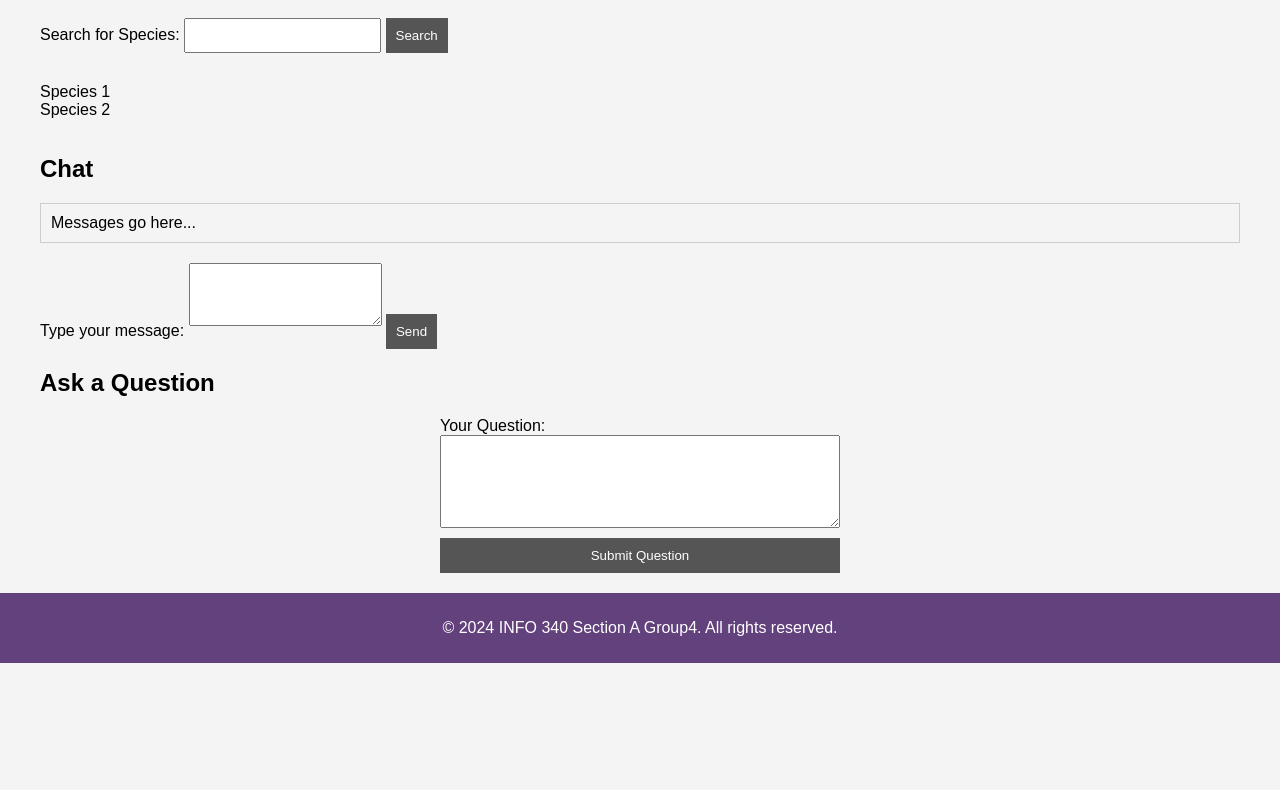
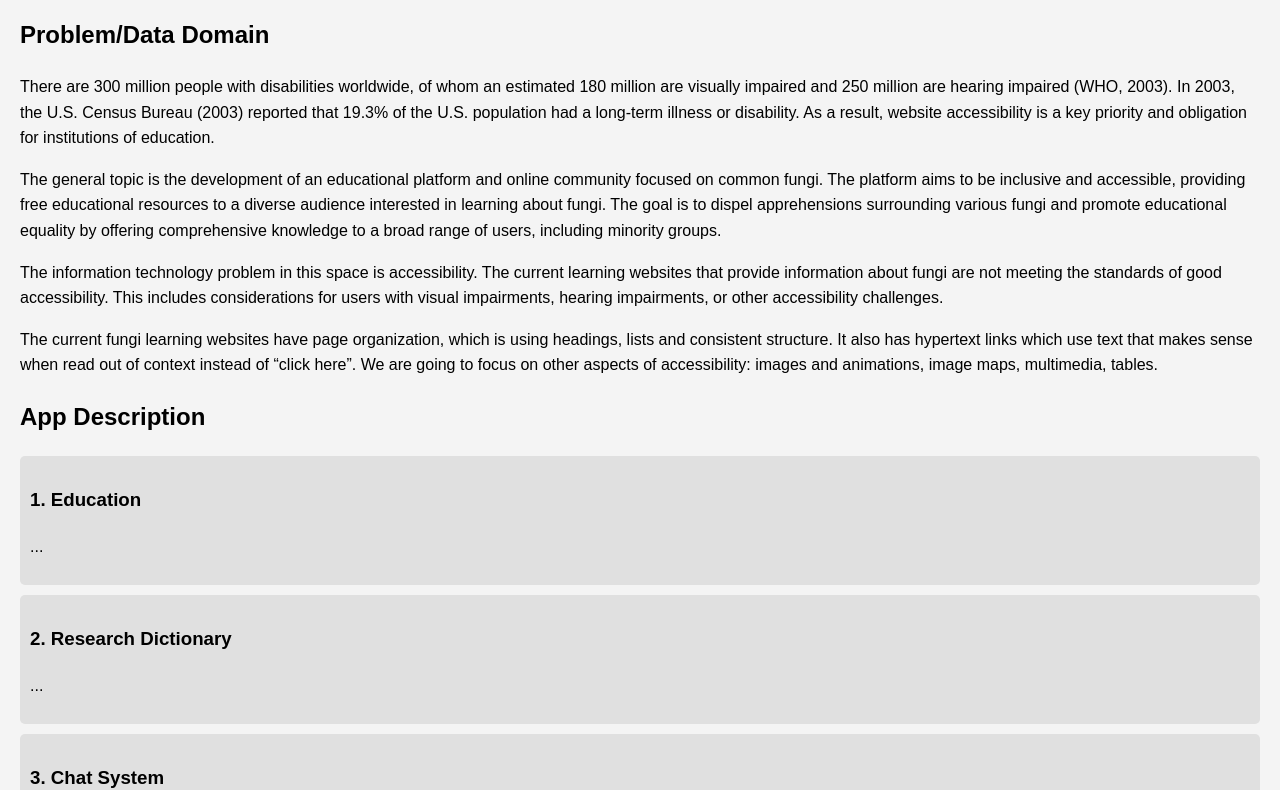
Before and after one commit to info340-au23a/INFO340FinalProject, a plain HTML site: page index.html in a window 1280 px wide. Shown: the part 184-974 px from the top of the page. Before the commit the page ends 847 px from the top, so only its background shows below. Drawn offline with Linux system fonts and the light colour scheme.

Commit message:
proposal first draft

```diff
--- a/css/style.css
+++ b/css/style.css
@@ -1,84 +1,33 @@
 body {
     font-family: Arial, sans-serif;
-    margin: 0;
-    padding: 0;
+    line-height: 1.6;
+    margin: 20px;
     background-color: #f4f4f4;
 }
 
 header {
-    background-color: #62417d;
+    text-align: center;
+    background-color: #683e73;
     color: #fff;
-    padding: 10px;
-    text-align: center;
-}
-
-nav {
-    background-color: #8d60b2;
-    color: #fff;
-    padding: 10px;
-    text-align: center;
-}
-
-section {
-    padding: 20px;
-}
-
-footer {
-    background-color: #62417d;
-    color: #fff;
-    padding: 10px;
-    text-align: center;
-}
-
-.container {
-    max-width: 1200px;
-    margin: 0 auto;
-}
-
-.search-bar {
-    margin-bottom: 20px;
-}
-
-.species-list {
-    list-style: none;
-    padding: 0;
-}
-
-.chat {
-    display: flex;
-    flex-direction: column;
-}
-
-.chat-box {
-    border: 1px solid #ccc;
-    margin-bottom: 10px;
     padding: 10px;
 }
 
-.chat-input {
-    margin-top: 10px;
+.group-members {
+    margin-top: 20px;
+    font-weight: bold;
 }
 
-.question-form {
+.problem-domain {
     margin-top: 20px;
 }
 
-form {
-    display: flex;
-    flex-direction: column;
-    max-width: 400px;
-    margin: 0 auto;
+.app-description {
+    margin-top: 20px;
 }
 
-input, textarea {
-    margin-bottom: 10px;
-    padding: 8px;
+.app-feature {
+    margin-top: 10px;
+    background-color: #e0e0e0;
+    padding: 10px;
+    border-radius: 5px;
 }
-
-button {
-    padding: 10px;
-    background-color: #555;
-    color: #fff;
-    cursor: pointer;
-    border: none;
-}
--- a/index.html
+++ b/index.html
@@ -3,69 +3,40 @@
 <head>
     <meta charset="UTF-8">
     <meta name="viewport" content="width=device-width, initial-scale=1.0">
-    <link href="https://fonts.googleapis.com/css2?family=Material+Icons&display=swap" rel="stylesheet">
     <link rel="stylesheet" href="css/style.css">
-    <title>Fungi Learning Hub</title>
+    <title>Final Project Proposal</title>
 </head>
 <body>
-
     <header>
-        <div class="container">
-            <h1>Funguy</h1>
-            <p>Having fun learning fungi with Funguys</p>
-        </div>
+        <h1>Final Project Proposal Team 4</h1>
     </header>
 
-    <nav>
-        <div class="container">
-            <a href="#"><span class="material-icons" aria-label="Home">home</span></a>
-            <a href="#">Species</a>
-            <a href="#">Chat</a>
-            <a href="#">About</a>
+    <div class="group-members">
+        <p>Group Member: Yiyi(Yisa) Wu, Fangzhou Xie, Yuanxi Li</p>
+    </div>
+
+    <div class="problem-domain">
+        <h2>Problem/Data Domain</h2>
+        <p>There are 300 million people with disabilities worldwide, of whom an estimated 180 million are visually impaired and 250 million are hearing impaired (WHO, 2003). In 2003, the U.S. Census Bureau (2003) reported that 19.3% of the U.S. population had a long-term illness or disability. As a result, website accessibility is a key priority and obligation for institutions of education.</p>
+        <p>The general topic is the development of an educational platform and online community focused on common fungi. The platform aims to be inclusive and accessible, providing free educational resources to a diverse audience interested in learning about fungi. The goal is to dispel apprehensions surrounding various fungi and promote educational equality by offering comprehensive knowledge to a broad range of users, including minority groups.</p>
+        <p>The information technology problem in this space is accessibility. The current learning websites that provide information about fungi are not meeting the standards of good accessibility. This includes considerations for users with visual impairments, hearing impairments, or other accessibility challenges.</p>
+        <p>The current fungi learning websites have page organization, which is using headings, lists and consistent structure. It also has hypertext links which use text that makes sense when read out of context instead of “click here”. We are going to focus on other aspects of accessibility: images and animations, image maps, multimedia, tables.</p>
+      </div>
+
+    <div class="app-description">
+        <h2>App Description</h2>
+        <div class="app-feature">
+            <h3>1. Education</h3>
+            <p>...<p>
         </div>
-    </nav>
-
-    <section>
-        <div class="container">
-            <div class="search-bar">
-                <label for="species-search">Search for Species:</label>
-                <input type="text" id="species-search" name="species-search">
-                <button type="button">Search</button>
-            </div>
-
-            <ul class="species-list">
-                <!-- Display species here -->
-                <li>Species 1</li>
-                <li>Species 2</li>
-                <!-- Add more species dynamically from the database -->
-            </ul>
-
-            <div class="chat">
-                <h2>Chat</h2>
-                <div class="chat-box">Messages go here...</div>
-                <div class="chat-input">
-                    <label for="message">Type your message:</label>
-                    <textarea id="message" name="message" rows="3"></textarea>
-                    <button type="button">Send</button>
-                </div>
-            </div>
-
-            <div class="question-form">
-                <h2>Ask a Question</h2>
-                <form>
-                    <label for="question">Your Question:</label>
-                    <textarea id="question" name="question" rows="5"></textarea>
-                    <button type="button">Submit Question</button>
-                </form>
-            </div>
+        <div class="app-feature">
+            <h3>2. Research Dictionary</h3>
+            <p>...</p>
         </div>
-    </section>
-
-    <footer>
-        <div class="container">
-            <p>&copy; 2024 INFO 340 Section A Group4. All rights reserved.</p>
+        <div class="app-feature">
+            <h3>3. Chat System</h3>
+            <p>...</p>
         </div>
-    </footer>
-
+    </div>
 </body>
 </html>
```
